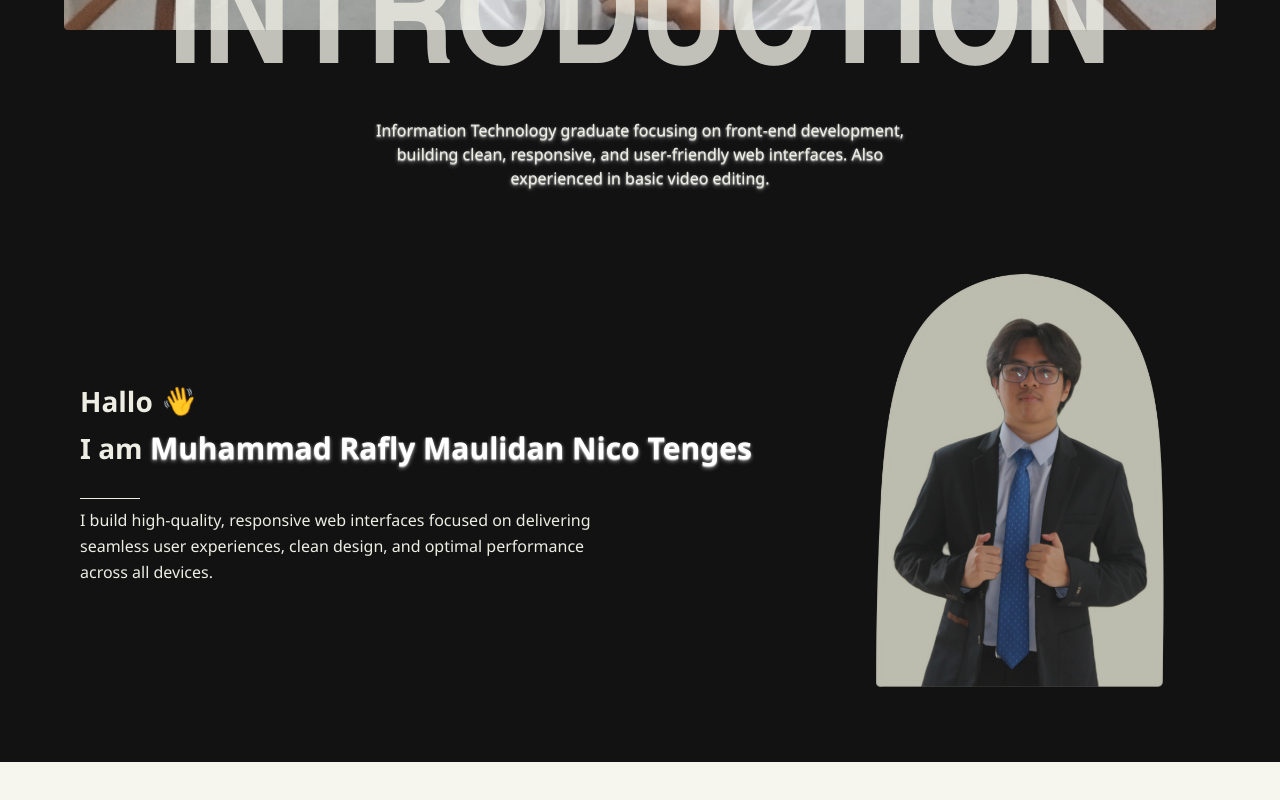
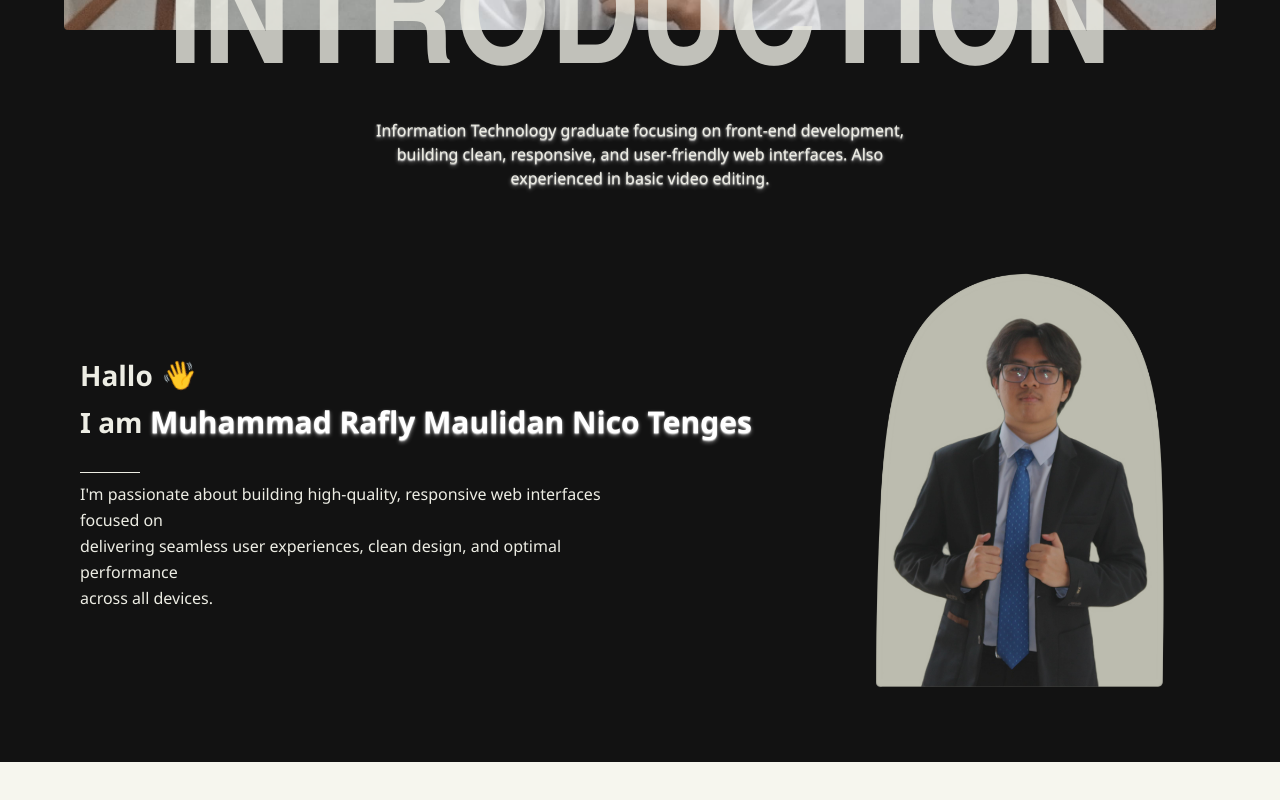
Before and after one commit to seeyouridan/porto-project, a React (Vite) app: page / in a window 1280 px wide. Shown: the part 386-1186 px from the top of the page. Built offline with nearby package versions, Linux system fonts and the light colour scheme.

Commit message:
Update teks

```diff
--- a/src/App.jsx
+++ b/src/App.jsx
@@ -84,14 +84,13 @@ function App() {
 							</h2>
 							<br /> <hr className="w-15 py-1" />
 							<p className="text-md max-w-xl leading-relaxed">
-								{/* I build responsive web interfaces using <Span {...span[0]} />{" "}
-								and <Span {...span[1]} />, focusing on clarity, usability, and
-								visual balance across devices. */}
-								I build high-quality, responsive web interfaces focused on
-								delivering <br /> seamless user experiences, clean design, and
-								optimal performance <br /> across all devices.
+								I'm passionate about building high-quality, responsive web
+								interfaces focused on <br />
+								delivering seamless user experiences, clean design, and optimal
+								performance <br /> across all devices.
 							</p>
 						</div>
+
 						<div className="col-end-4 opacity-75">
 							<img src="./img/image-me3.png" className="h-120" alt="image-me" />
 						</div>
```
